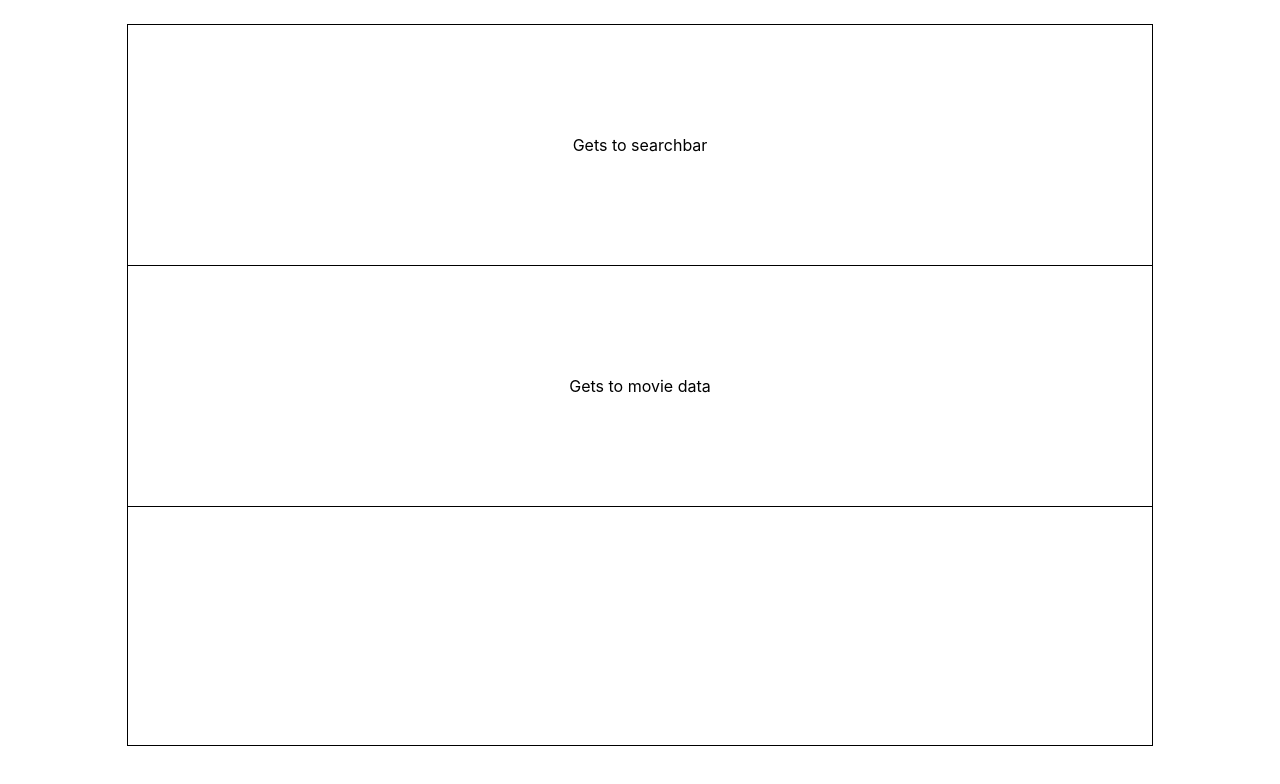
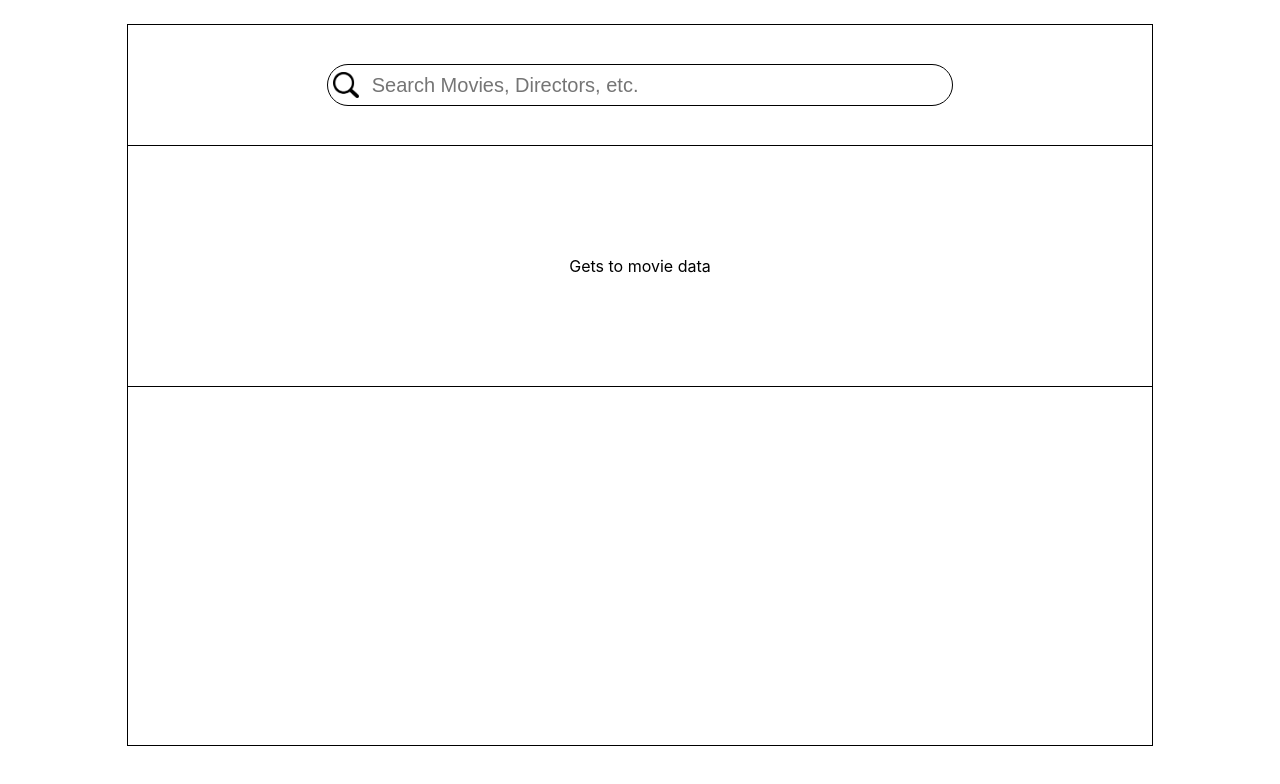
Before and after one commit to InTheLittleMoon/movieSearch, a React (Create React App) app: page / in a window 1280 px wide. Shown: the top 784 px of the page. Built offline with nearby package versions, Linux system fonts and the light colour scheme.

Commit message:
searchbar visuals

```diff
--- a/src/App.js
+++ b/src/App.js
@@ -1,5 +1,9 @@
 import React from "react";
 import "./App.css";
+
+//I need to be able to search for a movie by name with the movie titles being
+//displayed below the search bar with the title, release date, summary, and if
+//possible, movie picture.
 
 //components
 import Searchbar from "./components/searchbar/searchbar";
--- a/src/components/searchbar/searchbar.css
+++ b/src/components/searchbar/searchbar.css
@@ -3,6 +3,41 @@
   justify-content: center;
   align-items: center;
   width: 100%;
-  height: 30vh;
+  height: 15vh;
   border-bottom: 1px solid black;
 }
+
+.searchbar {
+  display: flex;
+  align-items: center;
+  padding-left: 0.5%;
+  padding-right: 0.5%;
+  width: 60%;
+  height: 5vh;
+  border: 1px solid black;
+  border-radius: 25px;
+}
+
+.searchbar img {
+  height: 65%;
+  margin-right: 1%;
+  transition: all 0.1s ease-in-out;
+}
+
+.searchbar img:hover {
+  cursor: pointer;
+}
+
+.searchbar img:active {
+  transform: translate(2px, 2px);
+}
+
+.searchbar input {
+  flex-grow: 2;
+  height: 4vh;
+  padding-left: 1%;
+  font-size: 2.5vh;
+  border: none;
+  border-top-right-radius: 25px;
+  border-bottom-right-radius: 25px;
+}
--- a/src/components/searchbar/searchbar.js
+++ b/src/components/searchbar/searchbar.js
@@ -1,10 +1,21 @@
 import React from "react";
 import "./searchbar.css";
+
+//image imports
+import searchIcon from "../../assets/images/search-icon.png";
 
 export default function Searchbar() {
   return (
     <div>
-      <div className="searchbar-container">Gets to searchbar</div>
+      <div className="searchbar-container">
+        <div className="searchbar">
+          <img alt="searchIcon" src={searchIcon} />
+          <input
+            type="text"
+            placeholder="Search Movies, Directors, etc."
+          ></input>
+        </div>
+      </div>
     </div>
   );
 }
```
Also changed, not shown: src/assets/images/search-icon.png (added).
